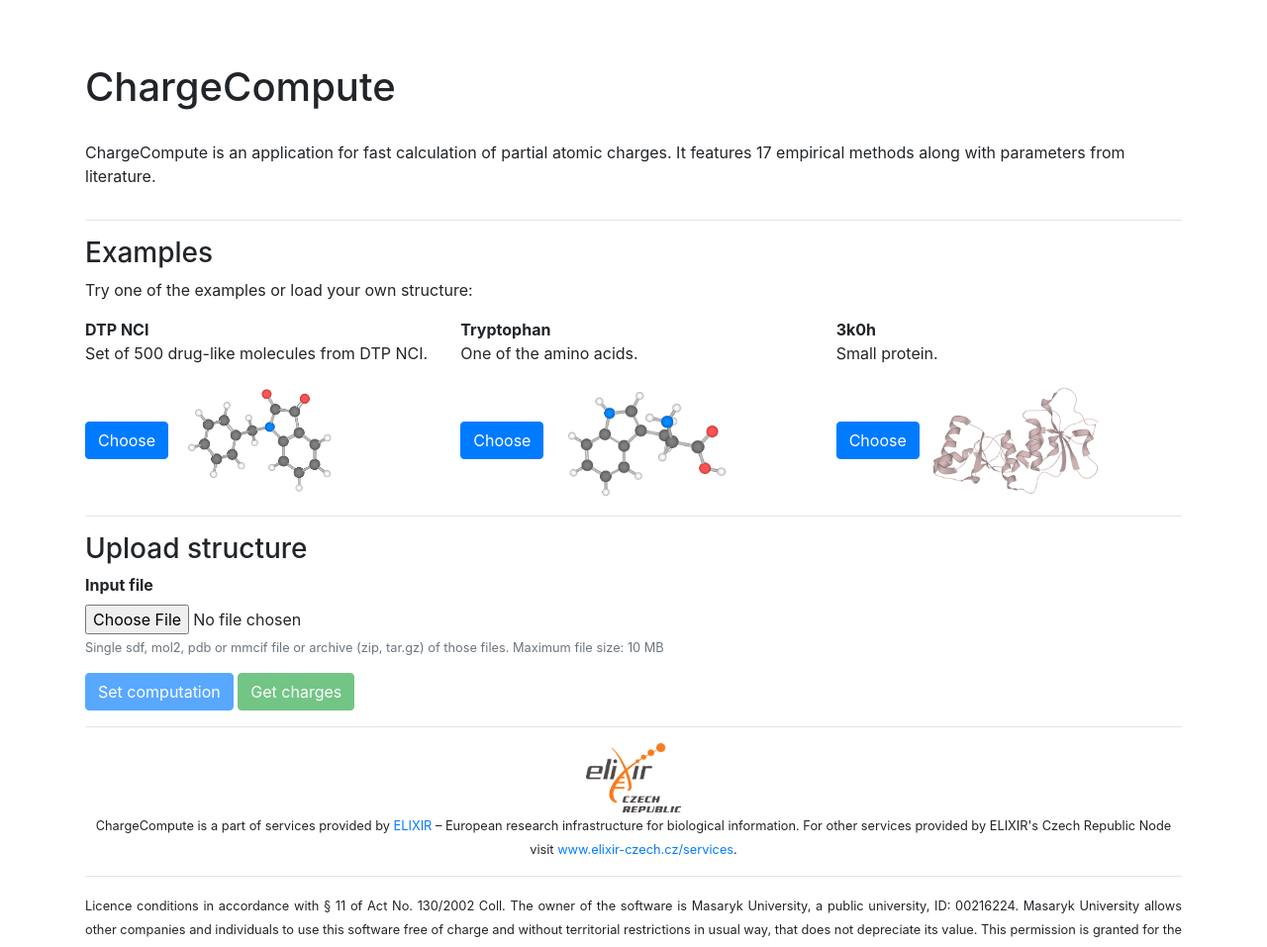
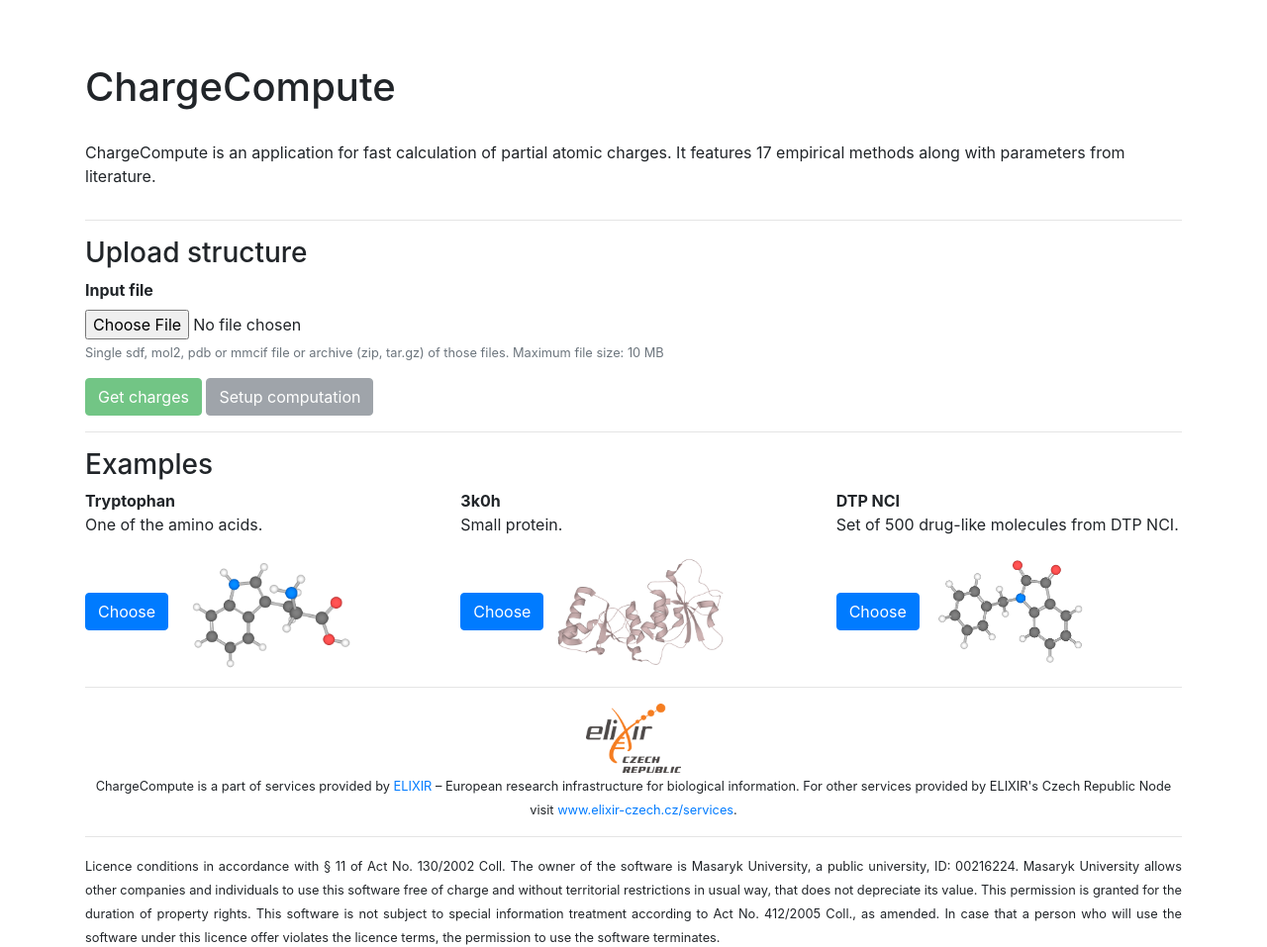
Before and after one commit to sb-ncbr/AtomicChargeCalculator2, a Flask app: page / in a window 1280 px wide. Shown: the top 957 px of the page at 99% size. Run offline with Flask 2, Linux system fonts and the light colour scheme; parts of the project's set-up code (start-up, migrations or seed data) failed here and were passed over; some libraries are stand-ins or nearby versions.

Commit message:
Reformat main page

```diff
--- a/app/chargefw2.py
+++ b/app/chargefw2.py
@@ -26,7 +26,6 @@ def get_suitable_methods(directory: str):
     suitable_methods = Counter()
     for file in os.listdir(os.path.join(directory, 'input')):
         fullname = os.path.join(directory, 'input', file)
-        print(file)
 
         env = os.environ.copy()
         env['LD_LIBRARY_PATH'] = MKL_PATH
--- a/app/routes.py
+++ b/app/routes.py
@@ -76,9 +76,6 @@ def main_site():
         methods, parameters = get_suitable_methods(tmp_dir)
         data = {'tmpdir': tmp_dir, 'suitable_methods': methods, 'suitable_parameters': parameters}
 
-        print(methods)
-        print(parameters)
-
         request_data[comp_id] = data
 
         if request.form['type'] == 'charges':
@@ -105,9 +102,6 @@ def computation():
     if request.method == 'POST':
         method_name = request.form.get('method_select')
         parameters_name = request.form.get('parameters_select')
-
-        print(method_name)
-        print(parameters_name)
 
         charges, structures = calculate_charges(method_name, parameters_name, tmp_dir)
 
--- a/app/templates/index.html
+++ b/app/templates/index.html
@@ -26,17 +26,26 @@
         <hr>
         <div class="row">
             <div class="col">
+                <h3>Upload structure</h3>
+                <div class="form-group">
+                    <label class="font-weight-bold" for="file_input">Input file</label>
+                    <input type="file" class="form-control-file" id="file_input" name="file">
+                    <small class="form-text text-muted">
+                        Single sdf, mol2, pdb or mmcif file or archive (zip, tar.gz) of those files.
+                        Maximum file size: 10 MB
+                    </small>
+                </div>
+                <button type="submit" id="charges" name="charges" class="btn btn-success">Get charges</button>
+                <button type="submit" id="settings" name="settings" class="btn btn-secondary">Setup computation</button>
+            </div>
+        </div>
+        <hr>
+        <div class="row">
+            <div class="col">
                 <h3>Examples</h3>
-                <p>Try one of the examples or load your own structure:</p>
             </div>
         </div>
         <div class="row">
-            <div class="col-lg-4">
-                <b>DTP NCI</b>
-                <p>Set of 500 drug-like molecules from DTP NCI.</p>
-                <button type="submit" id="example-small" name="example-small" class="btn btn-primary">Choose</button>
-                <img src="{{ url_for('static', filename='small.png') }}" alt="Small set" style="height: 120px">
-            </div>
             <div class="col-lg-4">
                 <b>Tryptophan</b>
                 <p>One of the amino acids.</p>
@@ -50,23 +59,14 @@
                 </button>
                 <img src="{{ url_for('static', filename='protein.png') }}" alt="3k0h" style="height: 120px">
             </div>
-        </div>
-        <hr>
-        <div class="row">
-            <div class="col">
-                <h3>Upload structure</h3>
-                <div class="form-group">
-                    <label class="font-weight-bold" for="file_input">Input file</label>
-                    <input type="file" class="form-control-file" id="file_input" name="file">
-                    <small class="form-text text-muted">
-                        Single sdf, mol2, pdb or mmcif file or archive (zip, tar.gz) of those files.
-                        Maximum file size: 10 MB
-                    </small>
-                </div>
-                <button type="submit" id="settings" name="settings" class="btn btn-primary">Set computation</button>
-                <button type="submit" id="charges" name="charges" class="btn btn-success">Get charges</button>
+            <div class="col-lg-4">
+                <b>DTP NCI</b>
+                <p>Set of 500 drug-like molecules from DTP NCI.</p>
+                <button type="submit" id="example-small" name="example-small" class="btn btn-primary">Choose</button>
+                <img src="{{ url_for('static', filename='small.png') }}" alt="Small set" style="height: 120px">
             </div>
         </div>
+
     </form>
     {% with messages = get_flashed_messages() %}
         {% if messages %}
```
